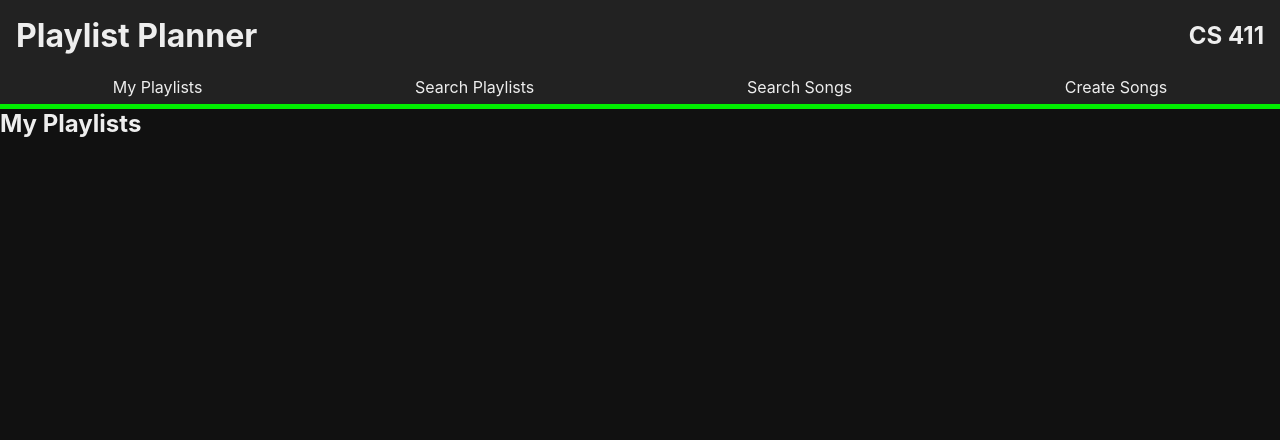
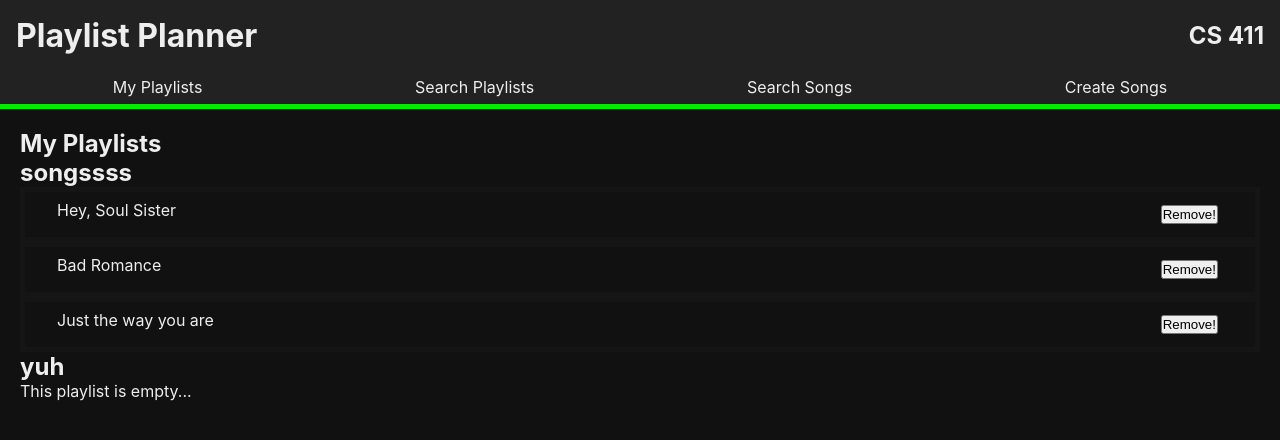
Before and after one commit to wasayms2/playlist-planner, a React (Create React App) app in the folder frontend/: page /playlists in a window 1280 px wide. Shown: the top 440 px of the page. Built offline with nearby package versions, Linux system fonts and the light colour scheme.

Commit message:
added the playlist section

```diff
--- a/frontend/src/App.js
+++ b/frontend/src/App.js
@@ -4,6 +4,7 @@ import {
   Switch,
   Route
 } from "react-router-dom";
+import Axios from 'axios';
 import Landing from './Views/Landing';
 import UserPlaylists from './Views/UserPlaylists';
 import SearchPlaylists from './Views/SearchPlaylists';
@@ -14,24 +15,34 @@ import './App.css';
 function App() {
   const [userId, setUserId] = useState(undefined);
 
+  const api = Axios.create({
+    timeout: 1000,
+    mode: 'no-cors',
+    headers: {
+        'Access-Control-Allow-Origin': '*',
+        'Content-Type': 'application/json',
+    },
+    credentials: 'same-origin'
+  });
+
   return (
     <div className="App">
       <Router>
         <Switch>
           <Route exact path="/">
-            <Landing userId={userId} setUserId={setUserId}/>
+            <Landing userId={userId} setUserId={setUserId} api={api}/>
           </Route>
           <Route path="/playlists">
-            <UserPlaylists userId={userId} setUserId={setUserId}/>
+            <UserPlaylists userId={userId} setUserId={setUserId} api={api}/>
           </Route>
           <Route path="/playlist-search">
-            <SearchPlaylists userId={userId} setUserId={setUserId}/>
+            <SearchPlaylists userId={userId} setUserId={setUserId} api={api}/>
           </Route>
           <Route path="/song-search">
-            <SearchSongs userId={userId} setUserId={setUserId}/>
+            <SearchSongs userId={userId} setUserId={setUserId} api={api}/>
           </Route>
           <Route path="/new-song">
-            <CreateSongs userId={userId} setUserId={setUserId}/>
+            <CreateSongs userId={userId} setUserId={setUserId} api={api}/>
           </Route>
         </Switch>
       </Router>
--- /dev/null
+++ b/frontend/src/Components/PlaylistCard.jsx
@@ -0,0 +1,14 @@
+import React from 'react';
+import SongBrowse from './SongBrowse';
+
+function PlaylistCard({ id, title, songs }) {
+    return (
+        <div>
+            <h2>{title}</h2>
+            {songs.map((song) => (<SongBrowse title={song.title} id={song.id} remove={true} playlistId={id}/>))}
+            {songs.length == 0 && <p>This playlist is empty...</p>}
+        </div>
+    );
+}
+
+export default PlaylistCard;
--- a/frontend/src/Components/SongBrowse.jsx
+++ b/frontend/src/Components/SongBrowse.jsx
@@ -1,6 +1,6 @@
 import React, { useState } from 'react';
 
-function SongBrowse({ title, id, playlists }) {
+function SongBrowse({ title, id, playlists, remove, playlistId }) {
     playlists = [{
         id: 1,
         name: 'songssss'
@@ -8,8 +8,30 @@ function SongBrowse({ title, id, playlists }) {
         id: 2,
         name: 'yuh'
     },];
-    const [playlistId, setPlaylistId] = useState(playlists[0].id);
-    let onClick = (e) => (console.log(playlistId));
+    const [addPlaylistId, setAddPlaylistId] = useState(playlists[0].id);
+    let onAdd = (e) => (console.log(`${id}, ${addPlaylistId}`));
+    let onDelete = (e) => (console.log(`${id}, ${playlistId}`));
+
+    let action =
+        <div>
+            Add to playlist:
+            <select style={{margin: '5px'}}
+                onChange={(e => setAddPlaylistId(e.target.value))}>
+                {playlists.map((playlist) => (
+                    <option value={playlist.id}>
+                        {playlist.name}
+                    </option>
+                ))}
+            </select>
+            <button onClick={onAdd} style={{margin: '5px'}}> Add! </button>
+        </div>;
+
+    if (remove) {
+        action =
+            <div>
+                <button onClick={onDelete} style={{margin: '5px'}}> Remove! </button>
+            </div>;
+    }
 
     return (
         <div style={{
@@ -19,18 +41,7 @@ function SongBrowse({ title, id, playlists }) {
             border: '5px solid #151515'
             }}>
             <div>{title}</div>
-            <div>
-                Add to playlist:
-                <select style={{margin: '5px'}}
-                    onChange={(e => setPlaylistId(e.target.value))}>
-                    {playlists.map((playlist) => (
-                        <option value={playlist.id}>
-                            {playlist.name}
-                        </option>
-                    ))}
-                </select>
-                <button onClick={onClick} style={{margin: '5px'}}> Add! </button>
-            </div>
+            {action}
         </div>
     );
 }
--- a/frontend/src/Views/CreateSongs.jsx
+++ b/frontend/src/Views/CreateSongs.jsx
@@ -3,8 +3,9 @@ import Navigation from '../Components/Navigation';
 
 function CreateSongs({userId, setUserId}) {
     return (
-        <div>
+        <>
             <Navigation />
+        <div style={{margin: '20px'}}>
             <input
                 type='text'
                 placeholder='Title'
@@ -78,6 +79,7 @@ function CreateSongs({userId, setUserId}) {
 
             <button type='submit'>Create New Song</button>
         </div>
+        </>
     );
 }
 
--- a/frontend/src/Views/Landing.jsx
+++ b/frontend/src/Views/Landing.jsx
@@ -51,10 +51,12 @@ function Landing({userId, setUserId}) {
             </>
     }
     return (
-        <div>
+        <>
             <Navigation />
+        <div style={{margin: '20px'}}>
             {page}
         </div>
+        </>
     );
 }
 
--- a/frontend/src/Views/SearchPlaylists.jsx
+++ b/frontend/src/Views/SearchPlaylists.jsx
@@ -3,14 +3,16 @@ import Navigation from '../Components/Navigation';
 
 function SearchPlaylists({userId, setUserId}) {
     return (
-        <div>
+        <>
             <Navigation />
+        <div style={{margin: '20px'}}>
             <input
                 type='text'
                 placeholder='Playlist Name'
                 name='plylst'
                 />
         </div>
+        </>
     );
 }
 
--- a/frontend/src/Views/SearchSongs.jsx
+++ b/frontend/src/Views/SearchSongs.jsx
@@ -1,42 +1,32 @@
 import React, { useEffect, useState } from 'react';
-import Axios from 'axios';
 import Navigation from '../Components/Navigation';
 import SongBrowse from '../Components/SongBrowse';
 
-function SearchSongs({userId, setUserId}) {
+function SearchSongs({ userId, setUserId, api }) {
     const [songs, setSongs] = useState([]);
     const [search, setSearch] = useState('');
 
-    const instance = Axios.create({
-        timeout: 1000,
-        mode: 'no-cors',
-        headers: {
-            'Access-Control-Allow-Origin': '*',
-            'Content-Type': 'application/json',
-        },
-        credentials: 'same-origin'
-    });
-
     useEffect(() => {
-        instance.post(`/findsongs`, {
+        api.post(`/findsongs`, {
             Title: `%${search}%`
         }).then((res) => {
-            console.log(res);
             setSongs(res.data)
         });
     }, [search])
 
     return (
-        <div>
+        <>
             <Navigation />
+        <div style={{margin: '20px'}}>
             <input
                 type='text'
                 placeholder='Song Name'
                 value={search}
                 onChange={(e) => setSearch(e.target.value)}
                 />
-            {songs.map((song) => (<SongBrowse title={song.title} id={song.SongID}/>))}
+            {songs.map((song) => (<SongBrowse title={song.title} id={song.SongID} key={song.SongID}/>))}
         </div>
+        </>
     );
 }
 
--- a/frontend/src/Views/UserPlaylists.jsx
+++ b/frontend/src/Views/UserPlaylists.jsx
@@ -1,12 +1,39 @@
 import React from 'react';
 import Navigation from '../Components/Navigation';
+import PlaylistCard from '../Components/PlaylistCard';
 
 function UserPlaylists({userId, setUserId}) {
+    const playlists = [{
+        id: 1,
+        title: 'songssss',
+        songs: [
+            {
+                title: 'Hey, Soul Sister',
+                id: 1,
+            },
+            {
+                title: 'Bad Romance',
+                id: 4,
+            },
+            {
+                title: 'Just the way you are',
+                id: 5,
+            },
+        ]
+    },{
+        id: 2,
+        title: 'yuh',
+        songs: [
+        ]
+    },];
     return (
-        <div>
+        <>
             <Navigation />
+        <div style={{margin: '20px'}}>
             <h2>My Playlists</h2>
+            {playlists.map((playlist) => (<PlaylistCard id={playlist.id} songs={playlist.songs} title={playlist.title}/>))}
         </div>
+        </>
     );
 }
 
```
